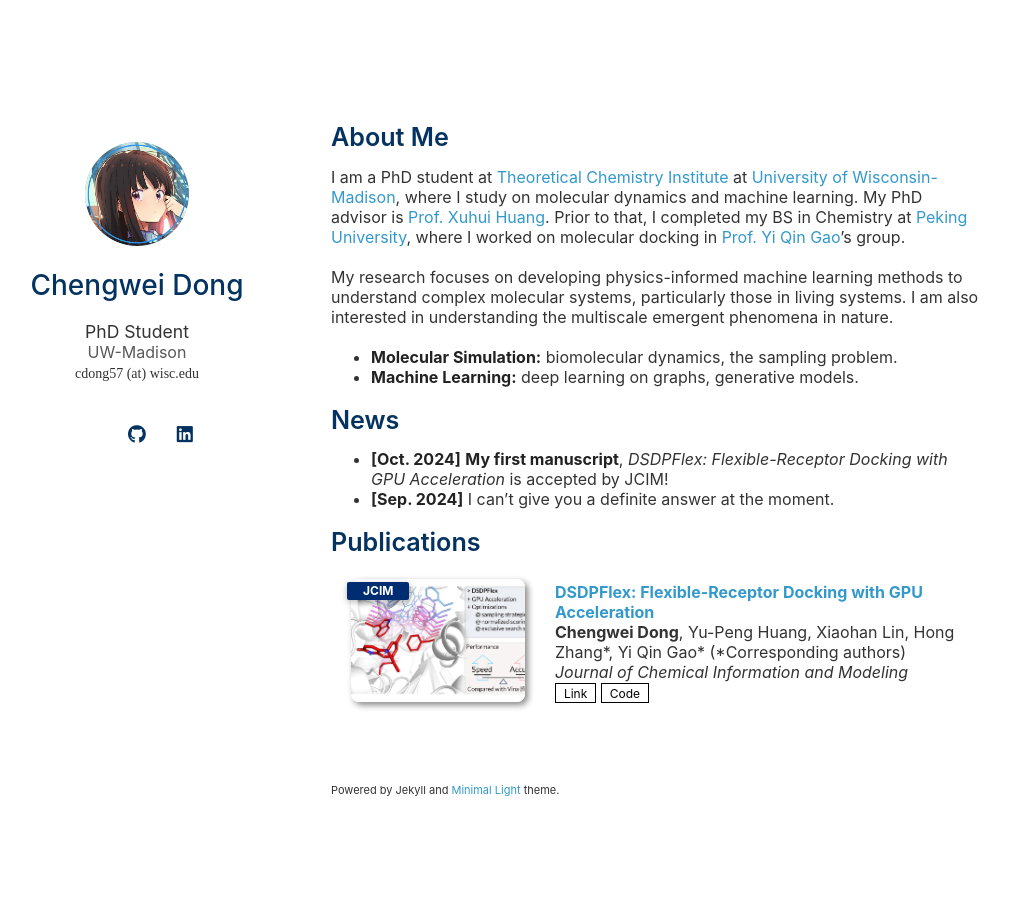
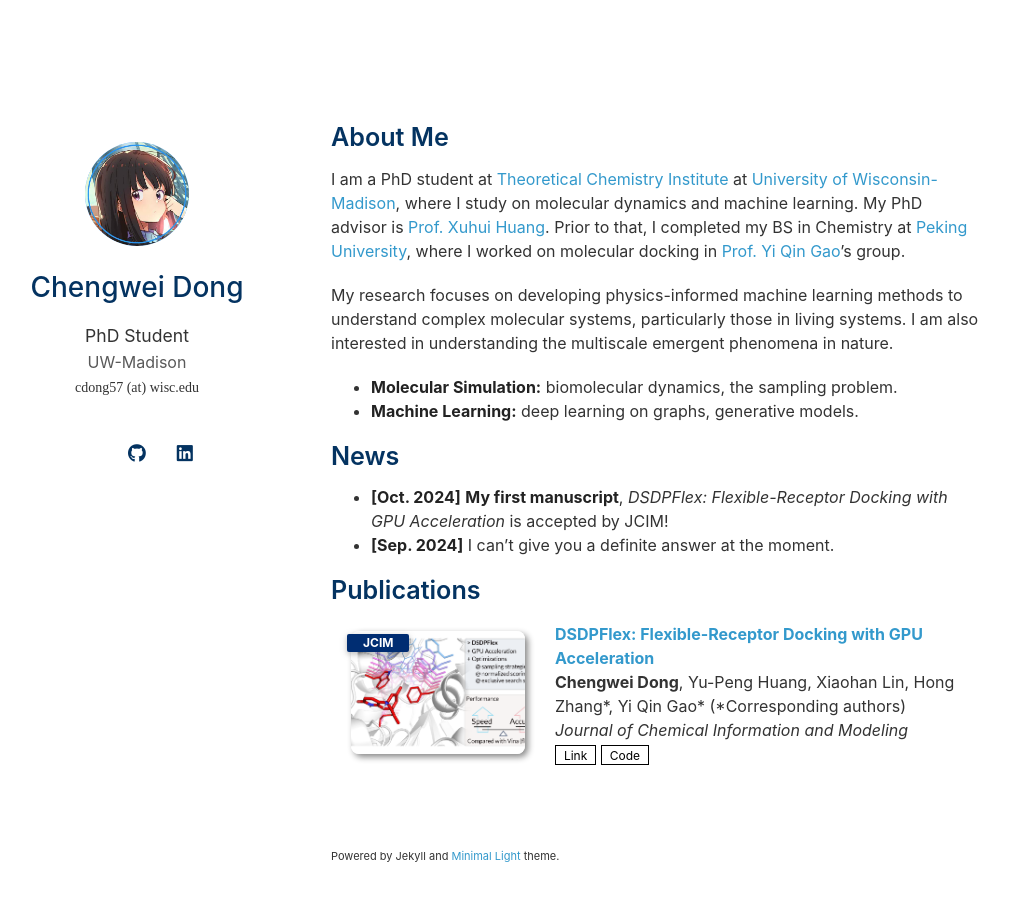
Before and after one commit to HCAya/profile, a Jekyll site: the page built from index.md, in a window 1280 px wide and 936 px high. Shown: the top 901 px of the window, without its empty margins (139-1148 px from the left). Built offline with Jekyll 4.4.1, drawn with Linux system fonts in a browser that asks for light colours; a style sheet for code colours, icons or effects is not loaded; our own code applies the rules of GitHub Pages for plain Markdown files.

Commit message:
modified:   _sass/minimal-light.scss

```diff
--- a/_sass/minimal-light.scss
+++ b/_sass/minimal-light.scss
@@ -435,7 +435,7 @@ section {
   width:650px;
   float:right;
   padding-top:4.0em;
-  padding-bottom:30px; // original 50
+  padding-bottom:50px; // original 50
 }
 
 small {
--- a/assets/css/font_sans_serif.css
+++ b/assets/css/font_sans_serif.css
@@ -3,7 +3,7 @@
 body {
     background-color: #fff;
     padding:50px;
-    font: 16px -apple-system, BlinkMacSystemFont, "Lato", "Segoe UI", Roboto, Oxygen, Ubuntu, Cantarell, "Fira Sans", "Droid Sans", "Helvetica Neue", Arial, sans-serif, "Apple Color Emoji", "Segoe UI Emoji", "Segoe UI Symbol";
+    font: 16px/1.5 -apple-system, BlinkMacSystemFont, "Lato", "Segoe UI", Roboto, Oxygen, Ubuntu, Cantarell, "Fira Sans", "Droid Sans", "Helvetica Neue", Arial, sans-serif, "Apple Color Emoji", "Segoe UI Emoji", "Segoe UI Symbol";
     color:#333333;
     font-weight:400;
   }
```
